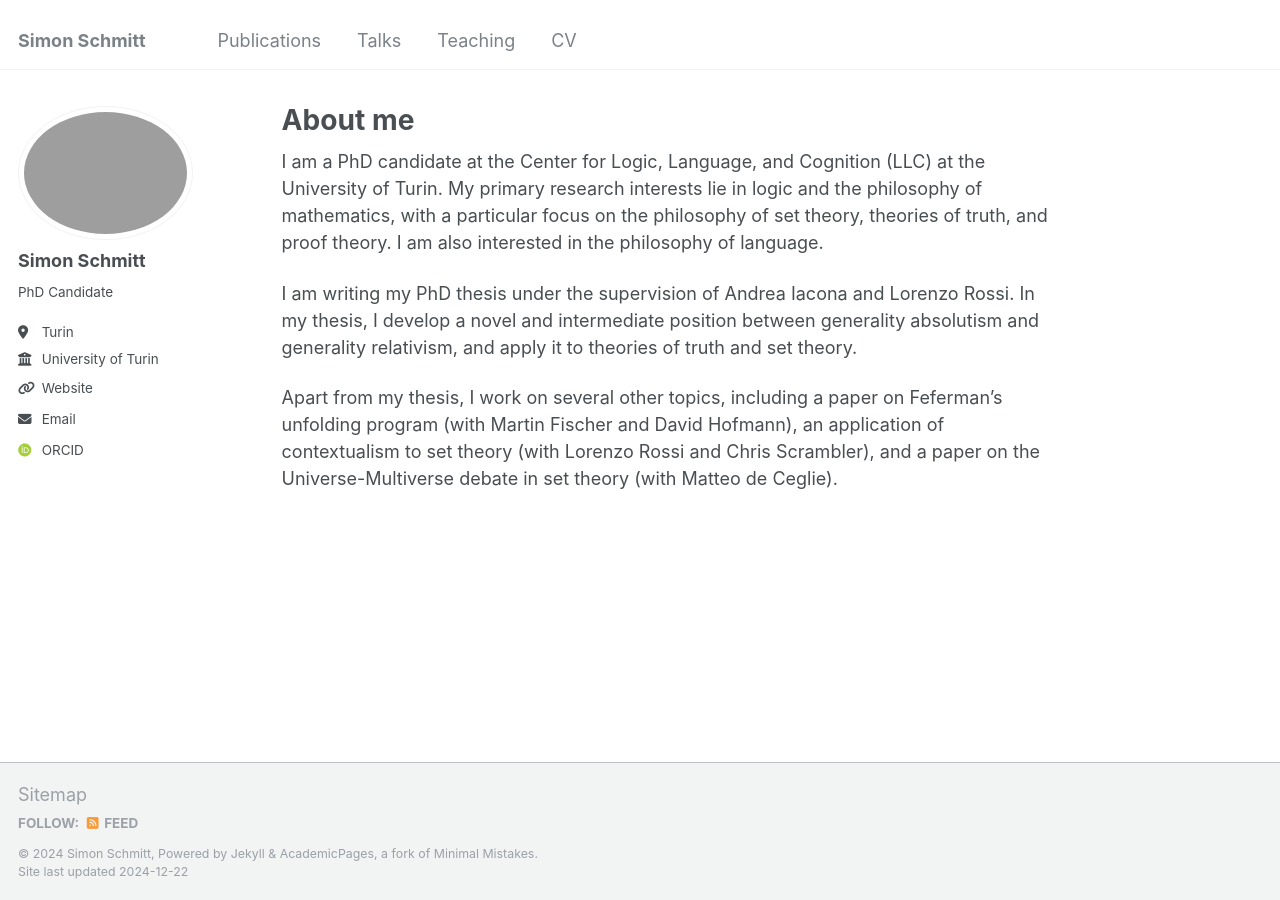
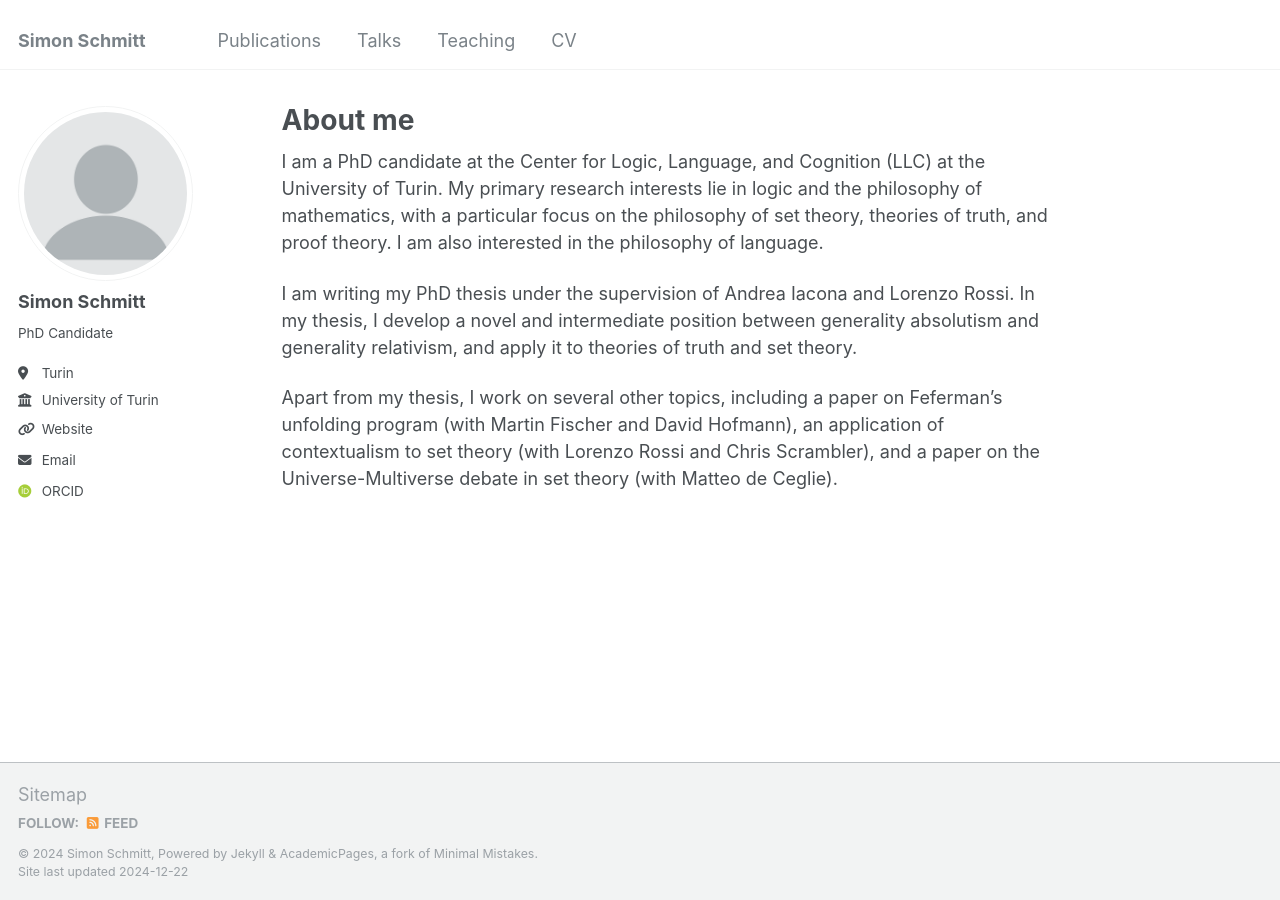
Before and after one commit to SimSchmitt/SimonSchmitt, a Jekyll site: the page built from _pages/about.md, in a window 1280 px wide. Built offline with Jekyll 4.4.1, drawn with Linux system fonts in a browser that asks for light colours; some web fonts are replaced.

Commit message:
_config.yml

```diff
--- a/_config.yml
+++ b/_config.yml
@@ -21,7 +21,7 @@ repository               : "academicpages/academicpages.github.io"
 #               Additional customization can be done by editing /_includes/author-profile.html
 author:
   # Biographic information
-  avatar           : "rofile.png"
+  avatar           : "profile.png"
   name             : "Simon Schmitt"
   pronouns         : # example: "she/her"
   bio              : "PhD Candidate"
```
